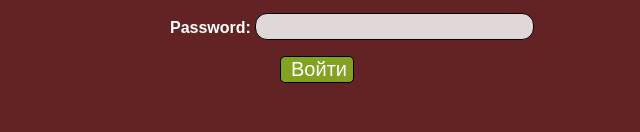
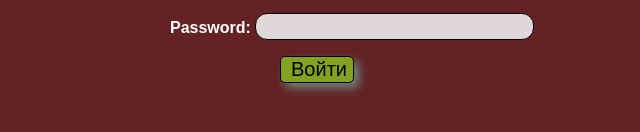
Before and after one commit to webmastersbet/webpages, a plain HTML site: page taskmanager/Login.html in a window 1280 px wide. In both pictures the pointer is over the input "Войти". Shown: the part 222-354 px from the top of the page, without its empty margins (320-960 px from the left). Drawn offline with Linux system fonts and the light colour scheme.

Commit message:
add hover to btn

```diff
--- a/taskmanager/css/style.css
+++ b/taskmanager/css/style.css
@@ -41,3 +41,7 @@ input{
 	background-color: #83a221;
     color: #fff;
 }
+.btn input:hover{
+	box-shadow: rgba(122,231,211,0.5) 5px 5px 10px 0;
+	color: #000;
+}
```
